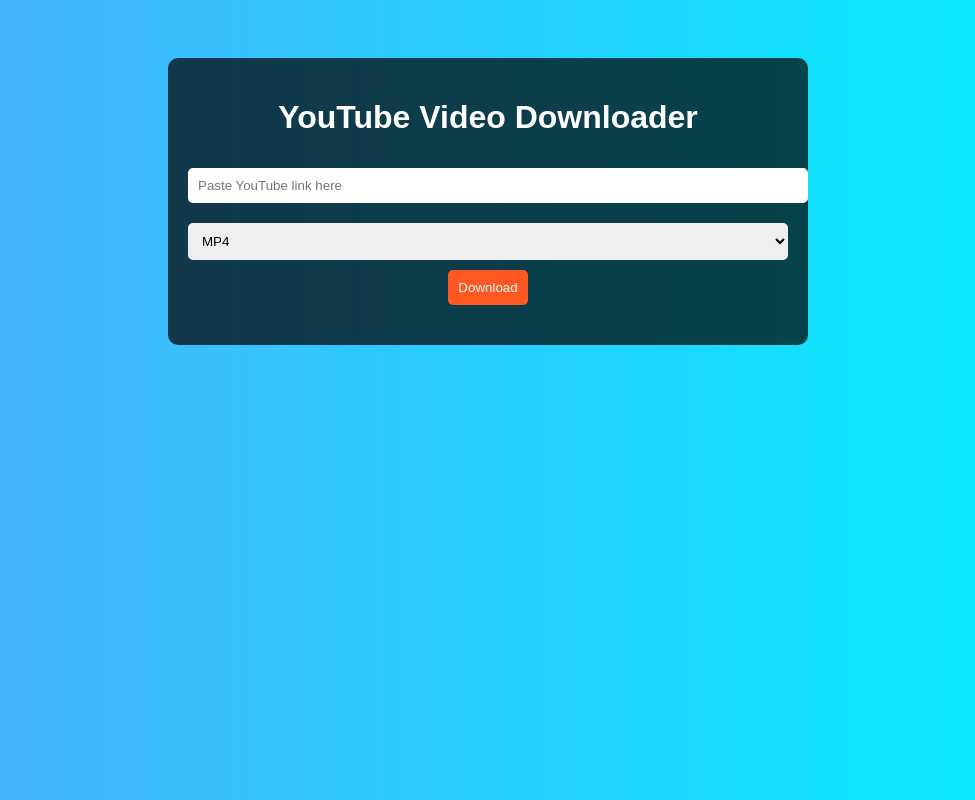
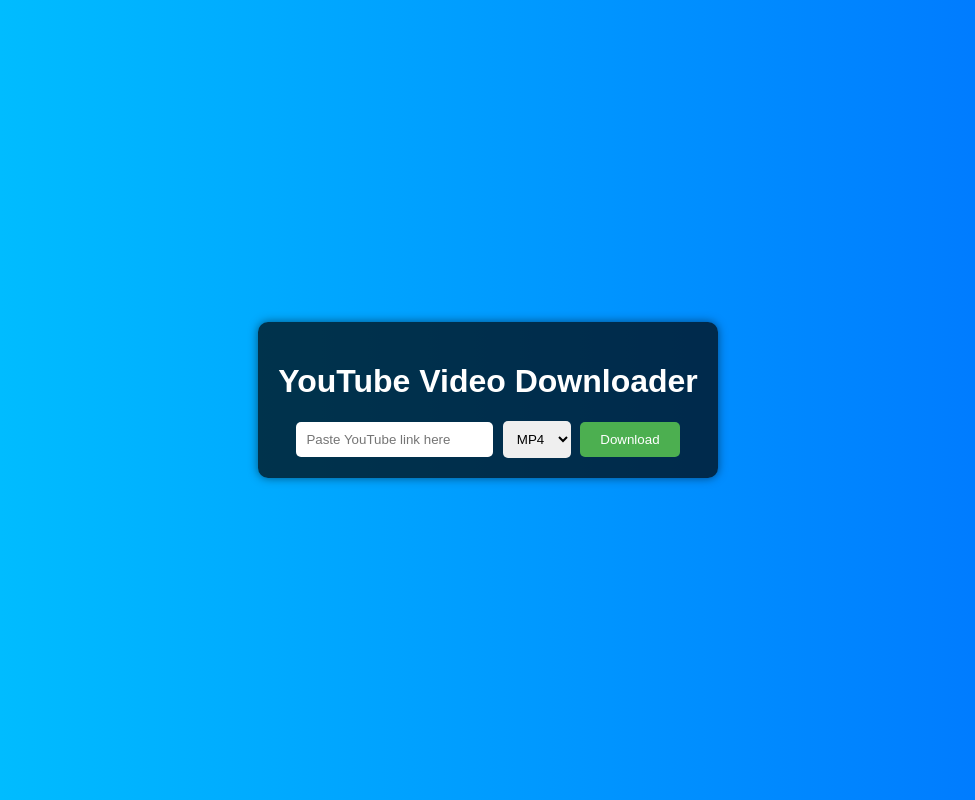
Before and after one commit to Sengkue/downloader-01, a Flask app: page / in a window 1280 px wide. Shown: the whole page, without its empty margins (152-1127 px from the left). Run offline with Flask 3, Linux system fonts and the light colour scheme.

Commit message:
commit 10/10/2024 18:23:39.17

```diff
--- a/static/styles.css
+++ b/static/styles.css
@@ -1,39 +1,48 @@
 body {
     font-family: Arial, sans-serif;
-    background: linear-gradient(to right, #4facfe 0%, #00f2fe 100%);
-    color: #fff;
-    text-align: center;
-    padding: 50px;
+    background: linear-gradient(to right, #00c6ff, #0072ff);
+    color: white;
+    margin: 0;
+    padding: 0;
+    display: flex;
+    justify-content: center;
+    align-items: center;
+    height: 100vh;
 }
 
 .container {
-    max-width: 600px;
-    margin: auto;
+    text-align: center;
     background: rgba(0, 0, 0, 0.7);
     padding: 20px;
     border-radius: 10px;
+    box-shadow: 0 0 10px rgba(0, 0, 0, 0.5);
 }
 
-input[type="text"], select {
-    width: 100%;
+input[type="text"] {
     padding: 10px;
-    margin: 10px 0;
+    border-radius: 5px;
     border: none;
+    margin-right: 5px;
+}
+
+select {
+    padding: 10px;
     border-radius: 5px;
+    border: none;
+    margin-right: 5px;
 }
 
 button {
-    padding: 10px;
+    padding: 10px 20px;
+    border-radius: 5px;
     border: none;
-    border-radius: 5px;
-    background-color: #ff5722;
+    background: #4caf50;
     color: white;
     cursor: pointer;
-    transition: background 0.3s;
 }
 
 button:hover {
-    background-color: #ff784e;
+    background: #45a049;
 }
 
 #progress-container {
@@ -54,7 +63,15 @@ button:hover {
     transition: width 0.5s ease-in-out;
 }
 
-#error-message {
-    color: red;
-    margin-top: 20px;
+#progress-text {
+    position: absolute;
+    width: 100%;
+    text-align: center;
+    line-height: 25px;
+    color: black; /* Make text visible on the progress bar */
 }
+
+#eta-text {
+    color: #ffcc00; /* Color for estimated time text */
+    font-weight: bold;
+}
```
